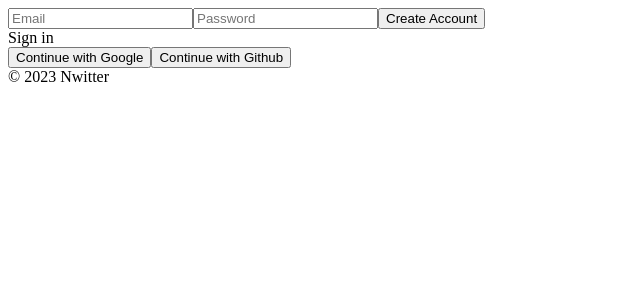
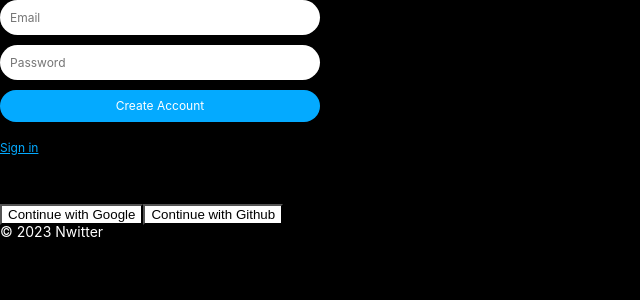
Before and after one commit to uuuujin/nwitter, a React (Create React App) app: page / in a window 1280 px wide. Shown: the top 300 px of the page, without its empty margins (0-640 px from the left). Built offline with nearby package versions, Linux system fonts and the light colour scheme; no server answers.

Commit message:
#6.1 Styles 일부 적용

```diff
--- a/package.json
+++ b/package.json
@@ -3,6 +3,9 @@
   "version": "0.1.0",
   "private": true,
   "dependencies": {
+    "@fortawesome/fontawesome-free": "^6.3.0",
+    "@fortawesome/free-brands-svg-icons": "^6.3.0",
+    "@fortawesome/free-solid-svg-icons": "^6.3.0",
     "@testing-library/jest-dom": "^5.16.5",
     "@testing-library/react": "^13.4.0",
     "@testing-library/user-event": "^13.5.0",
--- a/src/components/AuthForm.js
+++ b/src/components/AuthForm.js
@@ -6,7 +6,6 @@
   const [password, setPassword] = useState("");
   const [newAccount, setNewAccount] = useState(true);
   const [error, setError] = useState("");
-
 
   const onChange = (event) => {
       const {
@@ -22,15 +21,14 @@
   const onSubmit = async (event) => {
       event.preventDefault();
       try {
-          let data;
           if (newAccount) {
               //새 계정 생성
-              data = await authService.createUserWithEmailAndPassword(
+              await authService.createUserWithEmailAndPassword(
                   email, password
               );
           } else {
               //로그인으로 연결
-                data = await authService.signInWithEmailAndPassword(
+                await authService.signInWithEmailAndPassword(
                     email, password
                 );
           }
@@ -43,7 +41,7 @@
     const toggleAccount = () => setNewAccount(prev => !prev);
     return (
         <>
-            <form onSubmit={onSubmit}>
+            <form onSubmit={onSubmit} className="container">
               <input
                   name="email"
                   type="email"
@@ -51,6 +49,7 @@
                   required
                   value={email}
                   onChange={onChange}
+                  className="authInput"
               />
               <input
                   name="password"
@@ -59,11 +58,15 @@
                   required
                   value={password}
                   onChange={onChange}
+                  className="authInput"
               />
-              <input type="submit" value={newAccount ? "Create Account" : "Log In"} />
-              {error}
+              <input type="submit"
+                     className="authInput authSubmit"
+                     value={newAccount ? "Create Account" : "Log In"}
+              />
+              {error && <span className="authError">{error}</span>}
           </form>
-          <span onClick={toggleAccount}>
+          <span onClick={toggleAccount} className="authSwitch">
               {newAccount ? "Sign in" : "Create Account"}
           </span>
         </>
--- a/src/index.js
+++ b/src/index.js
@@ -1,10 +1,11 @@
 import React from 'react';
 import ReactDOM from 'react-dom/client';
 import App from './components/App';
+import "./style.css";
 
 const root = ReactDOM.createRoot(document.getElementById('root'));
 root.render(
-    <App />
-  /*<React.StrictMode>
-  </React.StrictMode>*/
+    <React.StrictMode>
+          <App />
+    </React.StrictMode>
 );
--- a/src/routes/Auth.js
+++ b/src/routes/Auth.js
@@ -13,8 +13,7 @@
       } else if (name === "github") {
         provider = new firebaseInstance.auth.GithubAuthProvider();
       }
-      const data = await authService.signInWithPopup(provider);
-      console.log(data);
+      await authService.signInWithPopup(provider);
   };
   return (
       <div>
--- /dev/null
+++ b/src/style.css
@@ -0,0 +1,276 @@
+@import "https://cdn.jsdelivr.net/npm/reset-css@5.0.1/reset.min.css";
+
+* {
+  box-sizing: border-box;
+}
+
+input {
+  all: unset;
+  box-sizing: border-box;
+  appearance: none;
+}
+
+body {
+  background-color: black;
+  font-family: -apple-system, BlinkMacSystemFont, "Segoe UI", Roboto, Oxygen,
+    Ubuntu, Cantarell, "Open Sans", "Helvetica Neue", sans-serif;
+  font-size: 14px;
+  color: white;
+}
+
+button {
+  background-color: white;
+  color: black;
+}
+
+a {
+  text-decoration: none;
+  color: inherit;
+}
+
+form {
+  width: 100%;
+}
+
+.nweet-input::placeholder {
+  color: white;
+  opacity: 0.9;
+}
+
+.container {
+  width: 100%;
+  max-width: 320px;
+  display: flex;
+  flex-direction: column;
+}
+
+.formInput {
+  width: 100%;
+  padding: 10px 20px;
+  border-radius: 20px;
+  border: 1px solid black;
+  text-align: center;
+  background-color: white;
+  color: black;
+}
+
+.formBtn {
+  cursor: pointer;
+  width: 100%;
+  padding: 7px 20px;
+  text-align: center;
+  color: white;
+  border-radius: 20px;
+  background-color: #04aaff;
+  cursor: pointer;
+}
+
+.cancelBtn {
+  cursor: pointer;
+  background-color: tomato;
+}
+
+/* Profile Page */
+
+.profileForm {
+  border-bottom: 1px solid rgba(255, 255, 255, 0.9);
+  padding-bottom: 30px;
+  width: 100%;
+  display: flex;
+  flex-direction: column;
+}
+
+.logOut {
+  margin-top: 50px;
+}
+
+/* Nwitter Factory */
+
+.factoryForm {
+  display: flex;
+  flex-direction: column;
+  align-items: center;
+  width: 100%;
+}
+
+.factoryInput__container {
+  display: flex;
+  justify-content: space-between;
+  align-items: center;
+  flex-wrap: wrap;
+  position: relative;
+  margin-bottom: 20px;
+  width: 100%;
+}
+
+.factoryInput__input {
+  flex-grow: 1;
+  height: 40px;
+  padding: 0px 20px;
+  color: white;
+  border: 1px solid #04aaff;
+  border-radius: 20px;
+  font-weight: 500;
+  font-size: 12px;
+}
+
+.factoryInput__arrow {
+  position: absolute;
+  right: 0;
+  background-color: #04aaff;
+  height: 40px;
+  width: 40px;
+  padding: 10px 0px;
+  text-align: center;
+  border-radius: 20px;
+  color: white;
+}
+
+.factoryInput__label {
+  color: #04aaff;
+  cursor: pointer;
+}
+
+.factoryInput__label span {
+  margin-right: 10px;
+  font-size: 12px;
+}
+
+.factoryForm__attachment {
+  display: flex;
+  flex-direction: column;
+  justify-content: center;
+}
+
+.factoryForm__attachment img {
+  height: 80px;
+  width: 80px;
+  border-radius: 40px;
+}
+
+.factoryForm__clear {
+  color: #04aaff;
+  cursor: pointer;
+  text-align: center;
+}
+
+.factoryForm__clear span {
+  margin-right: 10px;
+  font-size: 12px;
+}
+
+/* Nweet */
+
+.nweetEdit .formBtn {
+  cursor: pointer;
+  margin-top: 15px;
+  margin-bottom: 5px;
+}
+
+.nweet {
+  margin-bottom: 20px;
+  background-color: white;
+  width: 100%;
+  max-width: 320px;
+  padding: 20px;
+  border-radius: 10px;
+  position: relative;
+  display: flex;
+  flex-direction: column;
+  color: rgba(0, 0, 0, 0.8);
+}
+
+.nweet h4 {
+  font-size: 14px;
+}
+
+.nweet img {
+  right: -10px;
+  top: 20px;
+  position: absolute;
+  border-radius: 50%;
+  width: 50px;
+  height: 50px;
+  margin-top: 10px;
+}
+
+.nweet__actions {
+  position: absolute;
+  right: 10px;
+  top: 10px;
+}
+
+.nweet__actions span {
+  cursor: pointer;
+}
+
+.nweet__actions span:first-child {
+  margin-right: 10px;
+}
+
+/* Auth */
+
+.authContainer {
+  display: flex;
+  flex-direction: column;
+  height: 100vh;
+  justify-content: center;
+  align-items: center;
+}
+
+.authBtns {
+  display: flex;
+  justify-content: space-between;
+  width: 100%;
+  max-width: 320px;
+}
+
+.authBtn {
+  cursor: pointer;
+  border-radius: 20px;
+  border: none;
+  padding: 10px 0px;
+  font-size: 12px;
+  text-align: center;
+  width: 150px;
+  background: white;
+  cursor: pointer;
+}
+
+/* AuthForm */
+
+.authInput {
+  max-width: 320px;
+  width: 100%;
+  padding: 10px;
+  border-radius: 30px;
+  background-color: rgba(255, 255, 255, 1);
+  margin-bottom: 10px;
+  font-size: 12px;
+  color: black;
+}
+
+.authSubmit {
+  text-align: center;
+  background: #04aaff;
+  color: white;
+  margin-top: 10;
+  cursor: pointer;
+}
+
+.authError {
+  color: tomato;
+  text-align: center;
+  font-weight: 500;
+  font-size: 12px;
+}
+
+.authSwitch {
+  color: #04aaff;
+  cursor: pointer;
+  margin-top: 10px;
+  margin-bottom: 50px;
+  display: block;
+  font-size: 12px;
+  text-decoration: underline;
+}
```
Also changed, not shown: src/routes/Home.js (+1 -6 lines), 1 other file (tests, documents, lock files or other folders).
